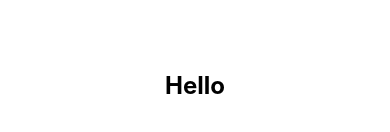
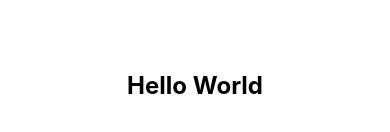
Before and after one commit to erlume-kw/frontend-1.0, a React Native app: screen /Hello in a window 390 px wide. Shown: the part 368-500 px from the top of the page. Built offline with nearby package versions, Linux system fonts and the light colour scheme.

Commit message:
testing web hook

```diff
--- a/components/Hello.js
+++ b/components/Hello.js
@@ -4,7 +4,7 @@ import React from 'react'
 const Hello = () => {
   return (
     <View className='flex-1 items-center justify-center bg-white'>
-      <Text className='text-2xl font-bold'>Hello</Text>
+      <Text className='text-2xl font-bold'>Hello World</Text>
     </View>
   )
 }
```
